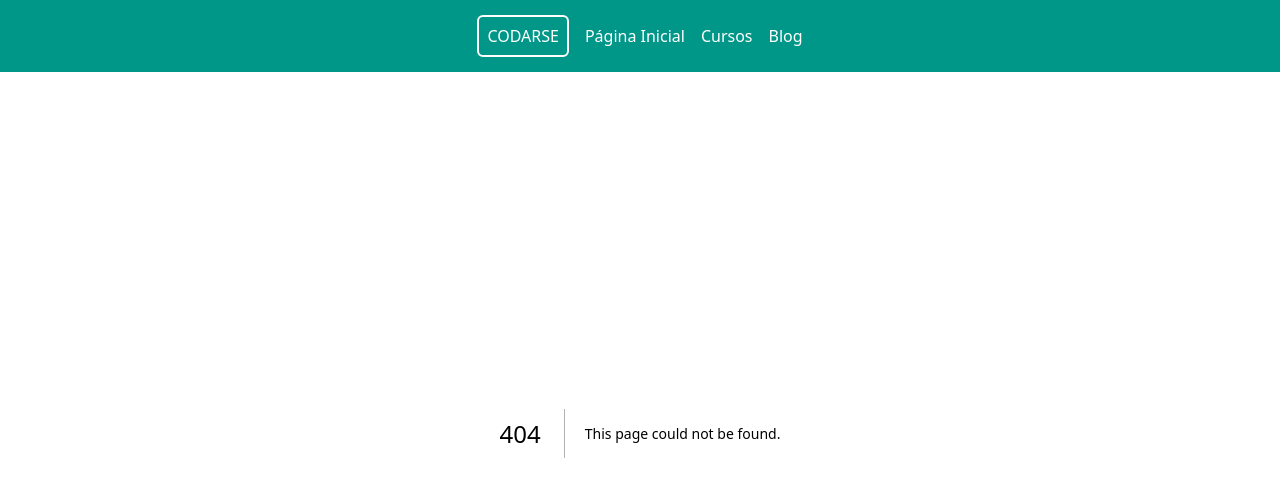
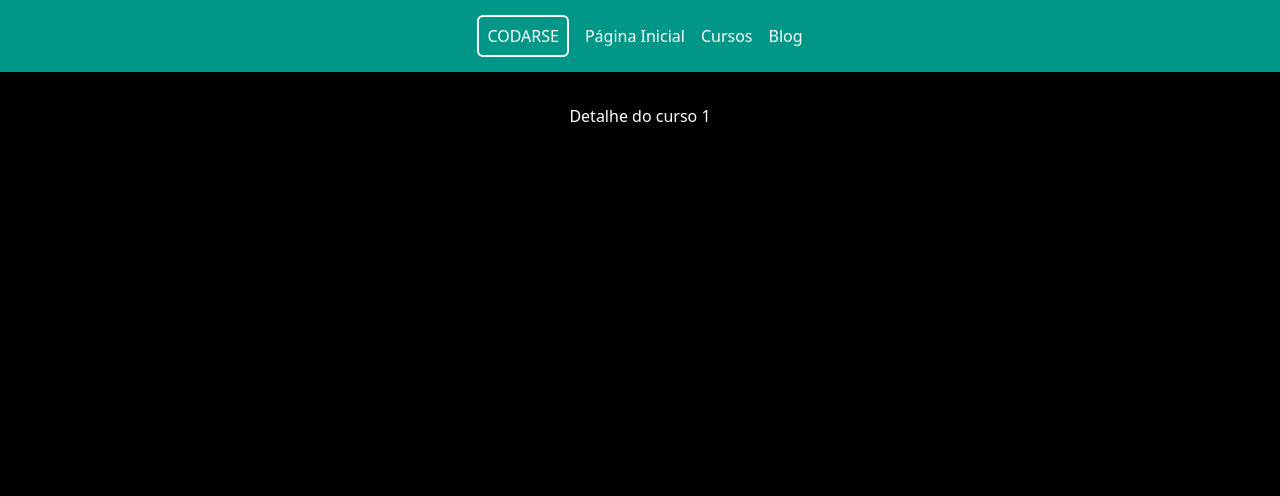
Before and after one commit to Lcgomes-arch/Projeto-Codarse, a Next.js app in the folder youtube-nextjs-course-plataform/: page /cursos/1 in a window 1280 px wide. Before the commit this address had no page. Shown: the top 496 px of the page. Built offline with nearby package versions, Linux system fonts and the light colour scheme.

Commit message:
Create page.tsx

```diff
--- /dev/null
+++ b/youtube-nextjs-course-plataform/app/cursos/[id]/page.tsx
@@ -0,0 +1,24 @@
+import { Metadata } from "next";
+
+interface Props {
+    params: { id: string }
+}
+
+export async function generateMetadata({params}: Props): Promise<Metadata> {
+
+return {
+    title: "CodarSe - Curso de API Rest, Node e  Typescript",
+};
+
+};
+
+export default function PageCoursesDetail({params}: Props) {
+
+
+
+    return(
+        <main className='mt-8 flex justify-center'>
+            Detalhe do curso {params.id}
+        </main>
+    )
+}
```
